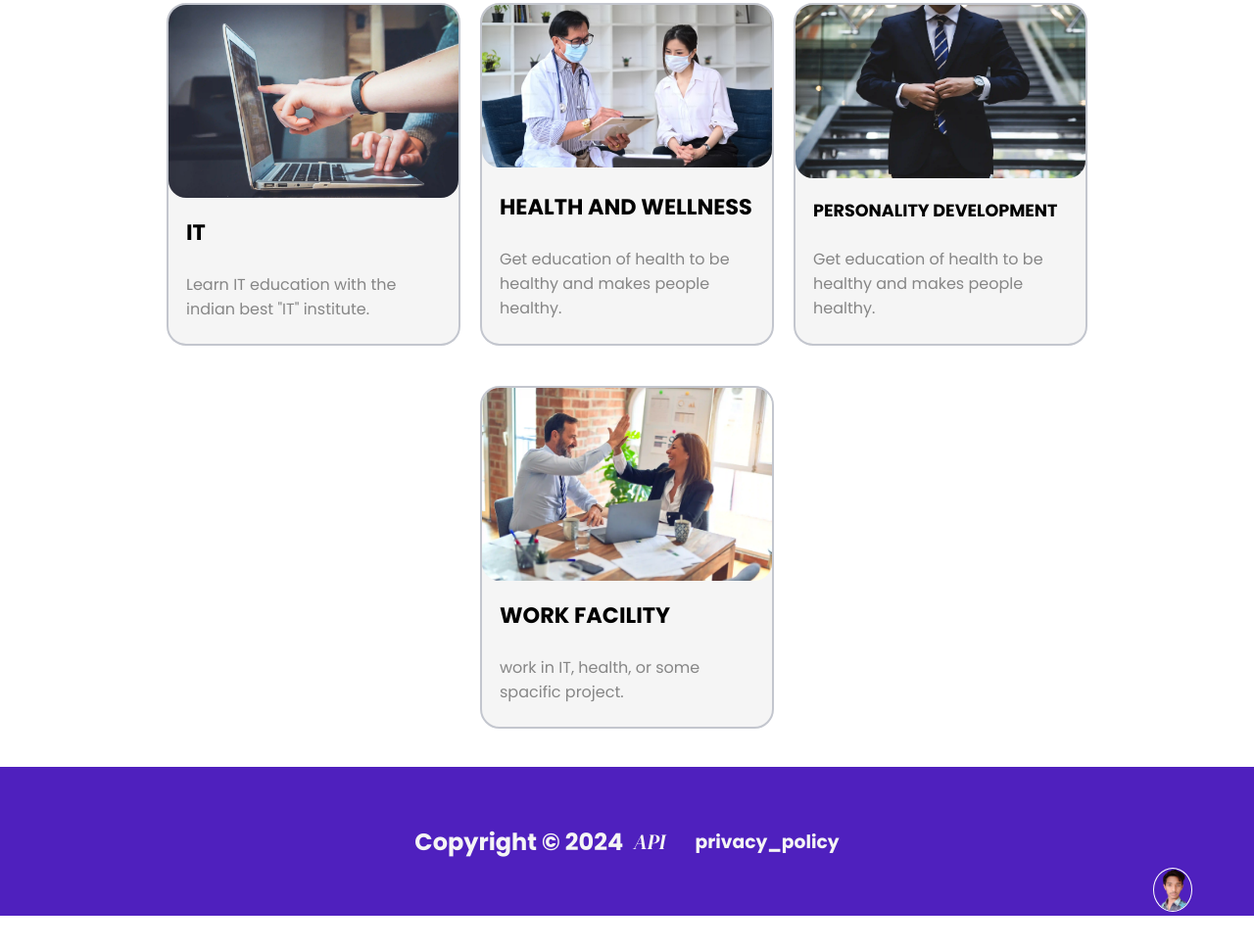
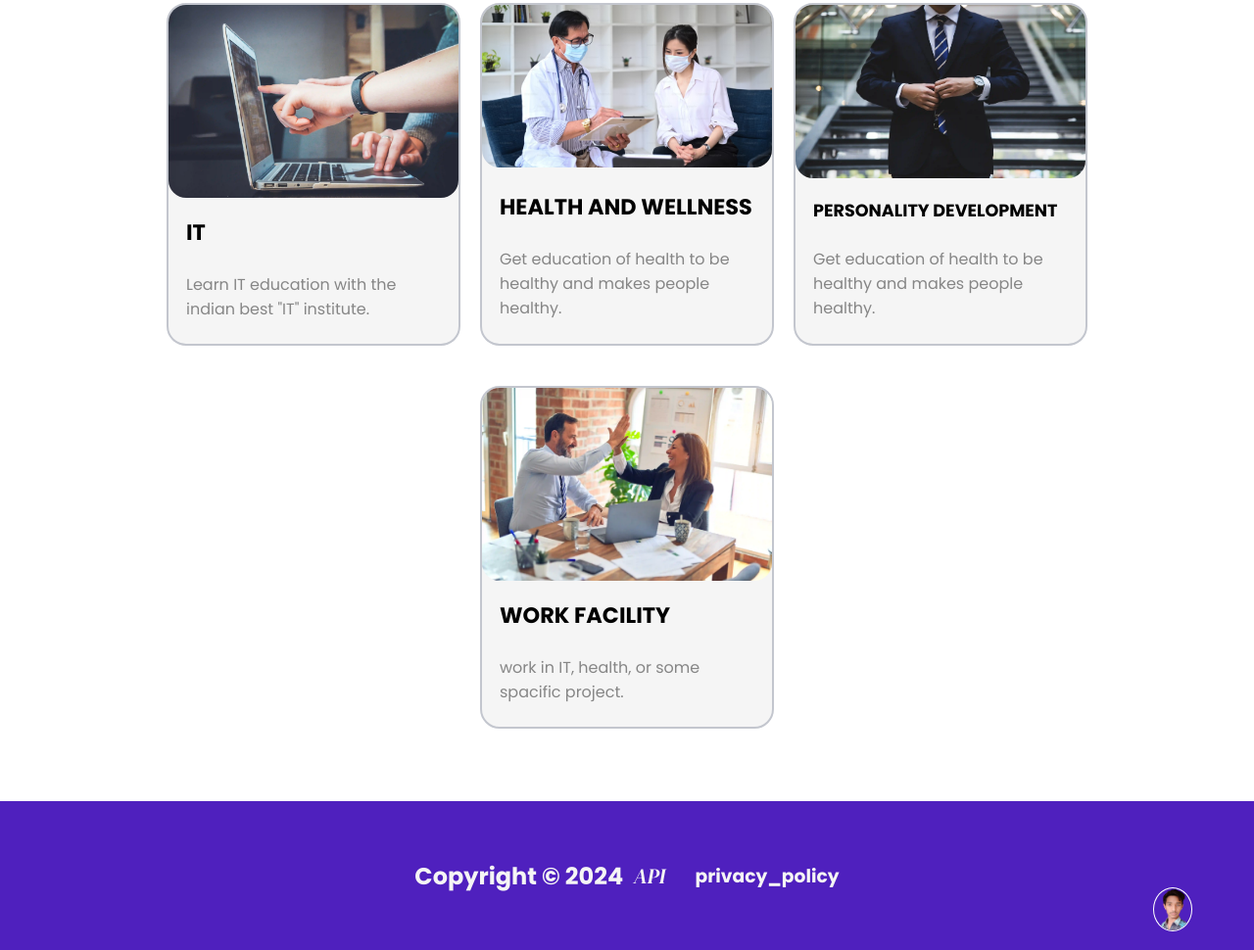
Before and after one commit to subratamondal1029/api-project, a plain HTML site: page index.html in a window 1280 px wide. Shown: the part 922-1892 px from the top of the page at 98% size. Before the commit the page ends 1857 px from the top, so only its background shows below. Drawn offline with nearby package versions, Linux system fonts and the light colour scheme; a web font is replaced by a local one.

Commit message:
changing the styling of home and footer

```diff
--- a/css-files/home.css
+++ b/css-files/home.css
@@ -4,6 +4,8 @@
     margin: 0;
     padding: 0;
 }
+
+main{margin-bottom: 135px;}
 
 /* welcome section styling */
 
--- a/css-files/style.css
+++ b/css-files/style.css
@@ -230,7 +230,7 @@ color: var(--HFcolor);
   right: 33px;
   display: flex;
   justify-content: center;
-  align-items: flex-end;
+  align-items: center;
   gap: 5px;
 }
 
--- a/index.html
+++ b/index.html
@@ -28,7 +28,7 @@
 
     <header>
       <nav>
-        <span class="logo">API</span>
+        <a href="/" class="logo">API</a>
         <ul>
           <li class="nav-hide"><a href="#" class="active home">Home</a></li>
           <li class="nav-hide"><a href="#cataheading" class="cata">Catagories</a></li>
```
